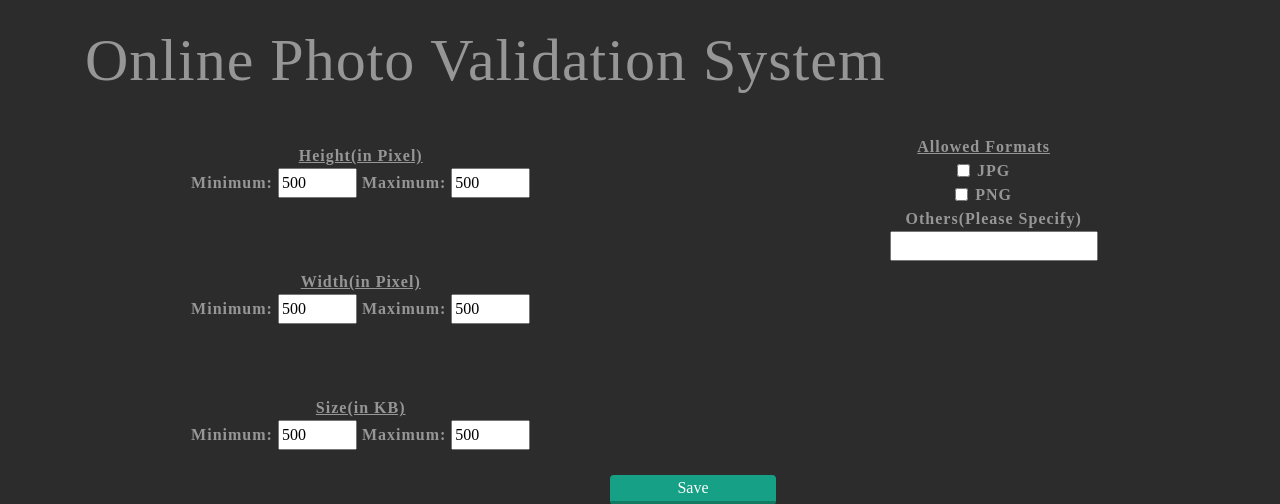
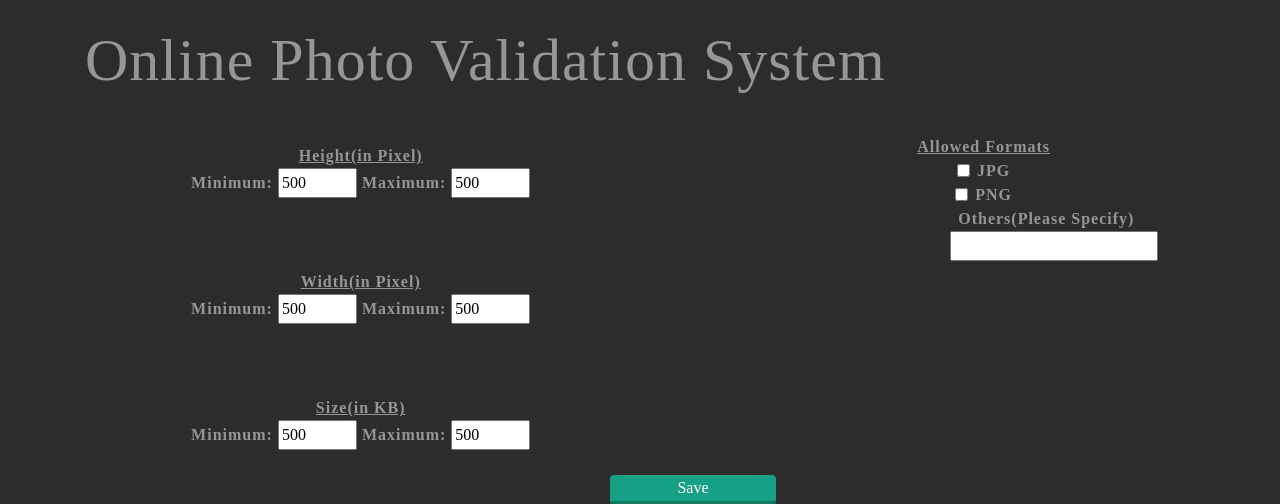
Before and after one commit to Yashasvii/Online-Photo-Validator, a Django app: page /photoValidator/ in a window 1280 px wide, after a click on "Configurations"; the page is wider, and only the part inside the window is pictured. Shown: the part 96-600 px from the top of that part. Run offline with Django 3.2, Linux system fonts and the light colour scheme; some libraries are stand-ins or nearby versions.

Commit message:
css refactored

```diff
--- a/api/static/api/css/style.css
+++ b/api/static/api/css/style.css
@@ -56,6 +56,15 @@ margin-left:-30%
   margin-top:20%;
   margin-left:50%;
 }
+
+#othersFormat {
+  margin-left:13%
+}
+
+#othersFormatText{
+   margin-left:15%
+}
+
 
 #uploadFolder{
   font-weight: bold;
--- a/api/templates/api/index1.html
+++ b/api/templates/api/index1.html
@@ -148,9 +148,9 @@
                             <input type="checkbox" class="form-check-input" id="exampleCheck1">
                             <label class="form-check-label simple-text" for="exampleCheck1">PNG</label>
                             <br/>
-                            <span class="simple-text">Others(Please Specify)</span>
+                            <span class="simple-text" id="othersFormat">Others(Please Specify)</span>
                             <br/>
-                            <input type="text">
+                            <input type="text" id="othersFormatText">
                             <br/><br/> <br/>
                         </div>
                     </div>
```
